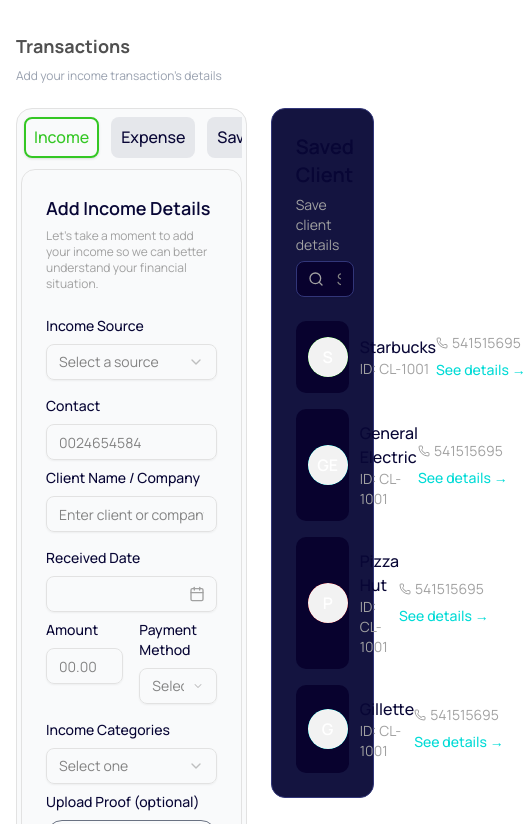
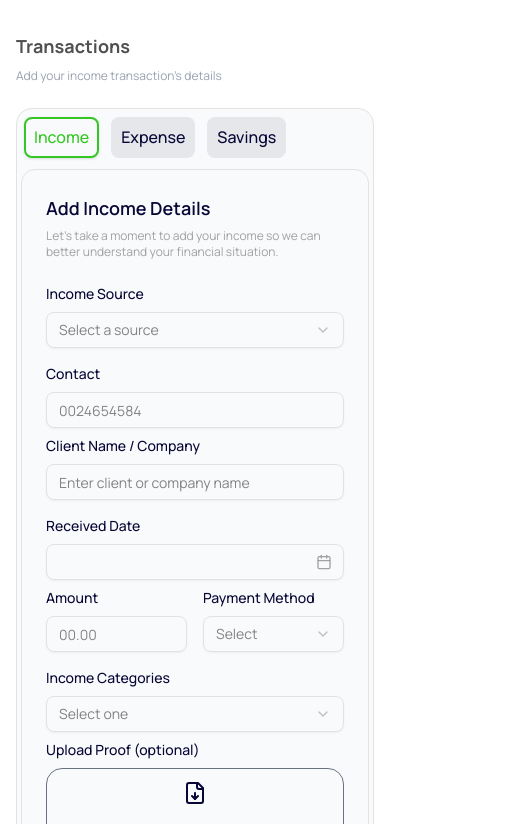
Before and after one commit to nrbnayon/SaaS-Based-CRM-Client, a Next.js app: page /accounts in a window 390 px wide. Shown: the part 760-1584 px from the top of the page, 526 px wide, since content can reach past the window. Built offline with nearby package versions, Linux system fonts and the light colour scheme.

Commit message:
feat: adjust layout of Transactions section and Saved Clients sidebar in AccountPage

```diff
--- a/src/app/(dashboard)/components/Accounts/AccountPage,.tsx
+++ b/src/app/(dashboard)/components/Accounts/AccountPage,.tsx
@@ -158,7 +158,7 @@ export const AccountPage = () => {
 
             {/* Transactions Section */}
           <div className="grid grid-cols-3 gap-6   ">
-            <div className="col-span-2 bg-gray-50 dark:bg-card border rounded-2xl p-1 md:p-4">
+            <div className="col-span-3 lg:col-span-2 bg-gray-50 dark:bg-card border rounded-2xl p-1 md:p-4">
               <Tabs className="bg-transparent overflow-auto mb-3" defaultValue="Income">
                 <TabsList className="gap-3 md:gap-6 bg-transparent h-12 overflow-auto">
                   <TabsTrigger
@@ -200,7 +200,7 @@ export const AccountPage = () => {
             </div>
 
             {/* Right Sidebar - Saved Clients */}
-            <div>
+            <div className="col-span-3 lg:col-span-1">
               <Card className="bg-[#141440] border-[#323679]">
                 <CardHeader>
                   <CardTitle className="text-xl">Saved Client</CardTitle>
```
